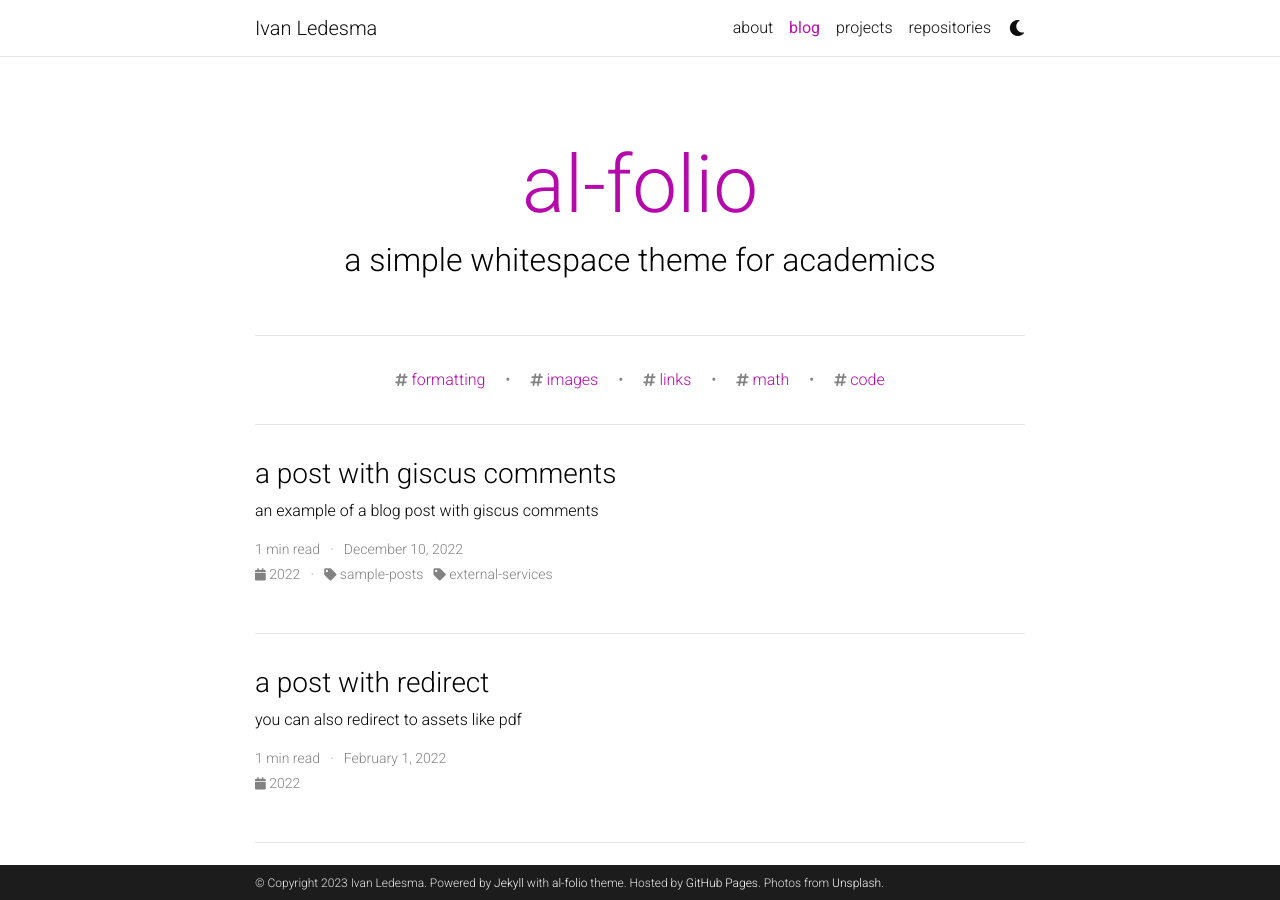
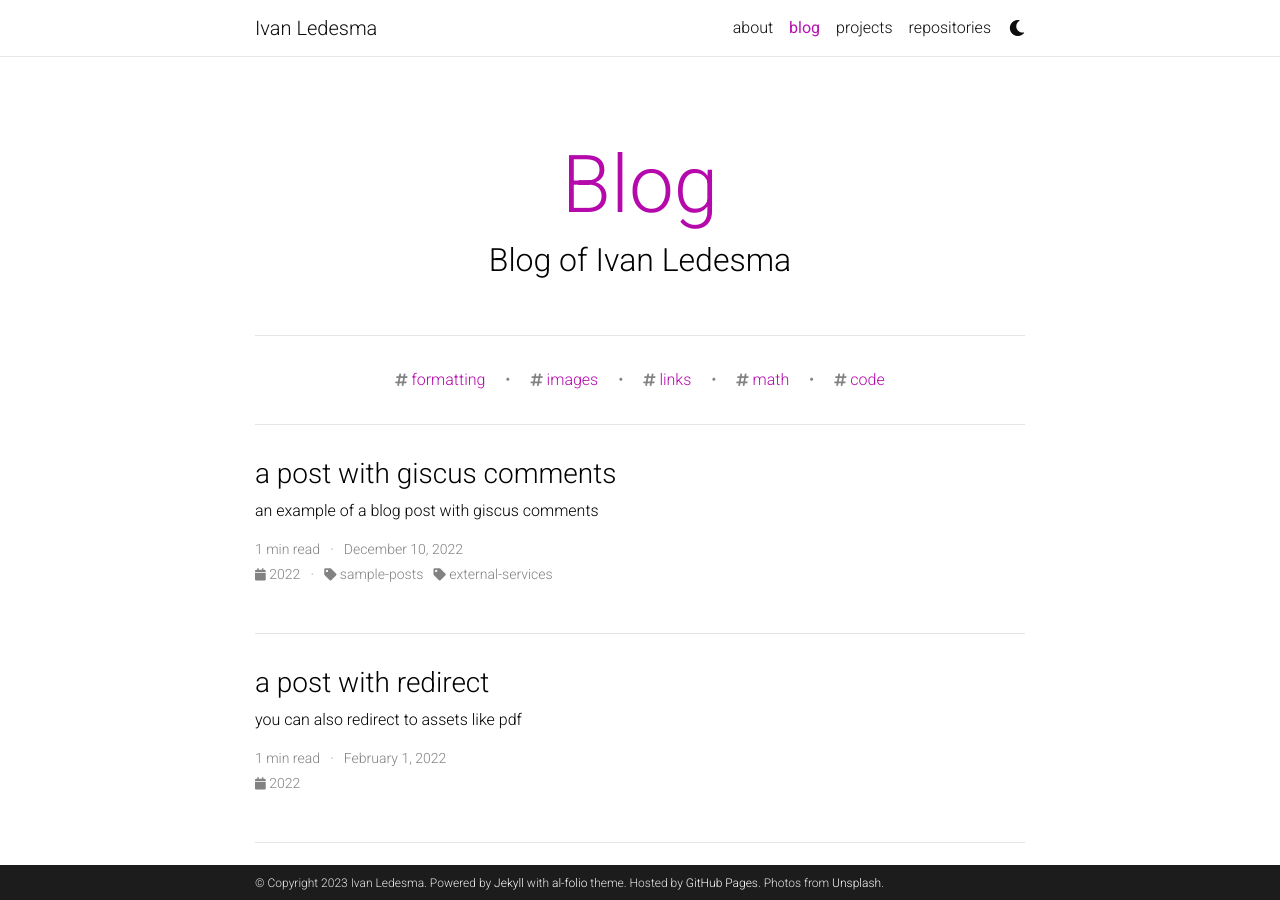
Before and after one commit to ledesma-ivan/ledesma-ivan.github.io, a Jekyll site: the page built from blog/index.html, in a window 1280 px wide and 900 px high. Built offline with Jekyll 4.4.1, drawn with Linux system fonts in a browser that asks for light colours; the list of posts is cut into pages by our own code; comment, search, counter and statistics services are not loaded; a style sheet for code colours, icons or effects is not loaded.

Commit message:
Update confing, change blog

```diff
--- a/_config.yml
+++ b/_config.yml
@@ -120,9 +120,9 @@
 # Blog
 # -----------------------------------------------------------------------------
 
-blog_name: al-folio # blog_name will be displayed in your blog page
+blog_name: Blog # blog_name will be displayed in your blog page
 blog_nav_title: blog # your blog must have a title for it to be displayed in the nav bar
-blog_description: a simple whitespace theme for academics
+blog_description: Blog of Ivan Ledesma
 permalink: /blog/:year/:title/
 
 # Pagination
```
